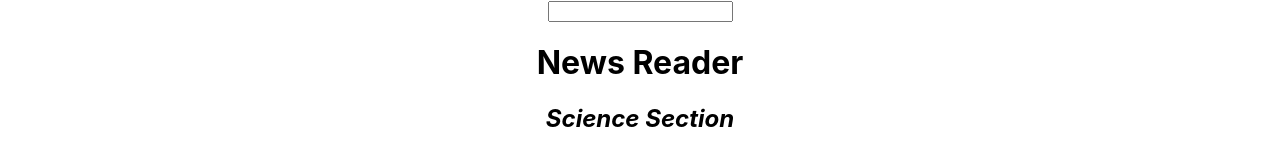
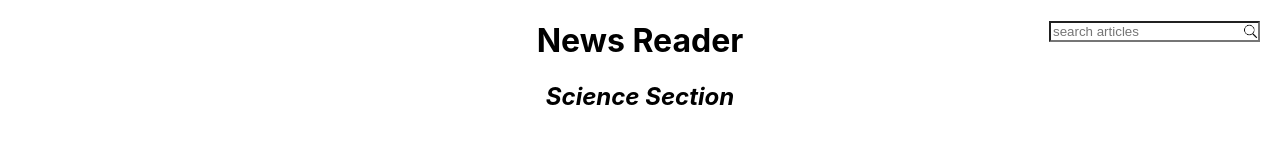
Before and after one commit to kiewi16/news-reader, a React (Create React App) app: page / in a window 1280 px wide. Shown: the top 149 px of the page. Built offline with nearby package versions, Linux system fonts and the light colour scheme.

Commit message:
styles search input.

```diff
--- a/src/Components/AllArticles/AllArticles.css
+++ b/src/Components/AllArticles/AllArticles.css
@@ -1,3 +1,18 @@
+.articles-container {
+  position: relative;
+}
+
+.search-input {
+  background-image: url('../../Images/search-icon.png');
+  background-repeat: no-repeat;
+  background-position: right;
+  padding-right: 30px;
+  background-size: 15px;
+  position: absolute;
+  right: 20px;
+  width: 175px;
+}
+
 .all-articles-container {
     padding: 20px;
     display: grid;
--- a/src/Components/AllArticles/AllArticles.js
+++ b/src/Components/AllArticles/AllArticles.js
@@ -14,8 +14,12 @@ function AllArticles({ articles }) {
 
     return (
         <div className="articles-container">
-            <input>
-            </input>
+            <input
+                type="text"
+                className="search-input"
+                placeholder="search articles"
+                // value={}
+            />
             <h1>News Reader</h1>
             <h2><i>Science Section</i></h2>
             <div className="all-articles-container">
```
Also changed, not shown: src/setupTests.js (deleted, +0 -5 lines), src/Images/search-icon.png (added).
